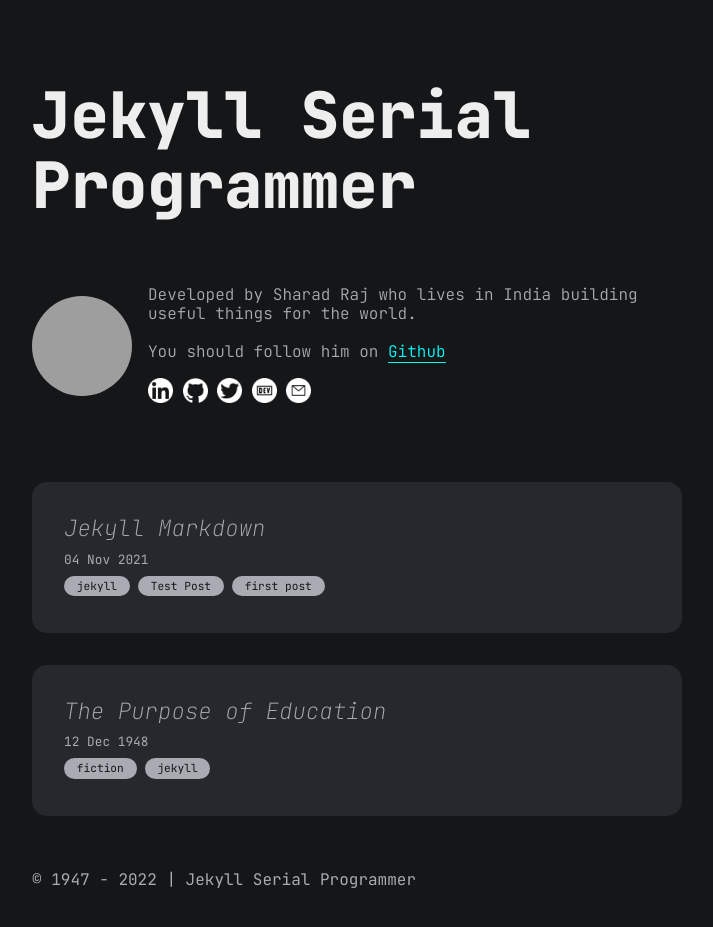
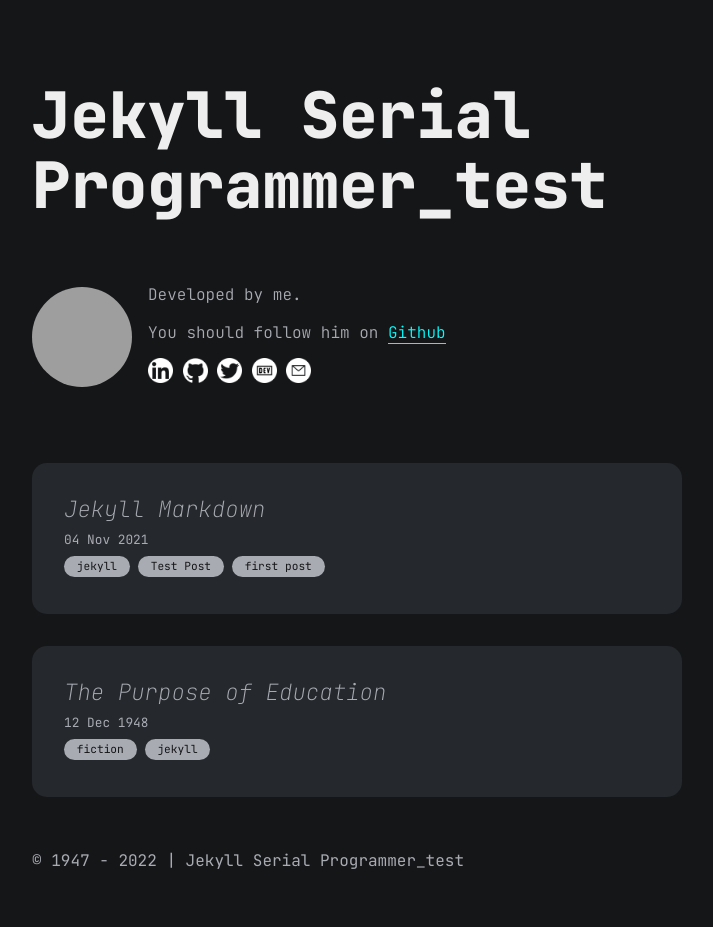
Before and after one commit to seanduddy/seanduddy.github.io, a Jekyll site: the page built from index.md, in a window 1280 px wide, cut to the strip 0-944 px from the top of the page. Shown: the top 927 px of the strip, without its empty margins (283-996 px from the left). Built offline with Jekyll 4.4.1, drawn with Linux system fonts in a browser that asks for light colours; grey boxes are pictures that could not be loaded.

Commit message:
add personalisation

```diff
--- a/_config.yml
+++ b/_config.yml
@@ -1,4 +1,4 @@
-title: Jekyll Serial Programmer
+title: Jekyll Serial Programmer_test
 markdown: kramdown
 ##url: ""
 ##baseurl: "/jekyll-theme-serial-programmer"
--- a/_data/author.yml
+++ b/_data/author.yml
@@ -1,15 +1,15 @@
-name: Sharad Raj
+name: Sean Duddy
 dp: https://avatars2.githubusercontent.com/u/36638057?s=460&u=0cbe4fd6b5a3655d91b3eb86db834d0829a0c086&v=4
 description: "
   <p>
-    Developed by Sharad Raj who lives in India building useful things for the world.
+    Developed by me.
   </p>
   <br/>
   <p>
     You should follow him on <a href='https://github.com/sharadcodes' target='_blank'>Github</a>
   </P>
 "
-email: dev_sharad@outlook.com
+email: seanduddy@hotmail.co.uk
 contact:
   - title: linkedin
     url: https://www.linkedin.com/in/srsmaurya
```
